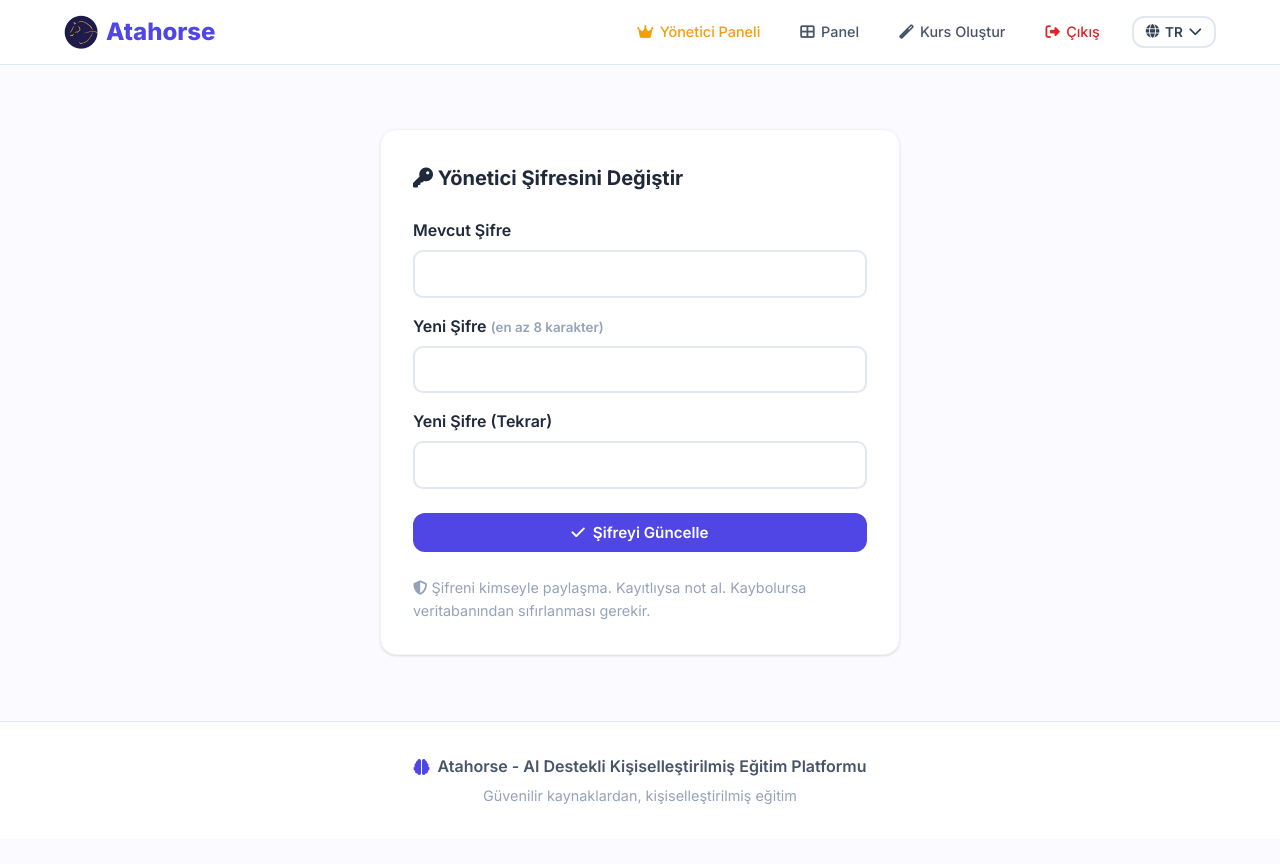
After one commit to ByBlackbird/atahorse, a Flask app: page /admin/change-password in a window 1280 px wide. The commit adds this page. Run offline with Flask 3, Linux system fonts and the light colour scheme; a user stored in the database is signed in.

Commit message:
Add files via upload

```diff
--- a/static/css/style.css
+++ b/static/css/style.css
@@ -1625,3 +1625,6 @@ body{background:#FBFAFF}
 .free-quota a{margin-left:auto}
 
 @media(max-width:700px){.ob-cards{grid-template-columns:1fr}.hero-stats{gap:1.25rem}.pricing-grid{gap:2.5rem}.price-card.featured{transform:none}}
+
+/* Marka: hero uzun logo */
+.hero-brand-logo{width:min(420px,82%);height:auto;display:block;margin:0 auto 1.5rem}
--- /dev/null
+++ b/templates/admin/change_password.html
@@ -0,0 +1,30 @@
+{% extends "base.html" %}
+{% block title %}{{ _("Şifre Değiştir") }} - Atahorse{% endblock %}
+{% block content %}
+<div class="dashboard">
+    <div class="setup-section" style="max-width:520px;margin:2rem auto">
+        <h2><i class="fas fa-key"></i> {{ _("Yönetici Şifresini Değiştir") }}</h2>
+        <form method="POST" action="{{ url_for('admin_change_password') }}" style="display:flex;flex-direction:column;gap:1rem;margin-top:1.5rem">
+            <div>
+                <label style="display:block;font-weight:600;margin-bottom:.4rem">{{ _("Mevcut Şifre") }}</label>
+                <input type="password" name="current_password" required autocomplete="current-password"
+                    style="width:100%;padding:.8rem 1rem;border:2px solid var(--gray-200);border-radius:10px;font-size:1rem">
+            </div>
+            <div>
+                <label style="display:block;font-weight:600;margin-bottom:.4rem">{{ _("Yeni Şifre") }} <small style="color:var(--gray-400)">(en az 8 karakter)</small></label>
+                <input type="password" name="new_password" required minlength="8" autocomplete="new-password"
+                    style="width:100%;padding:.8rem 1rem;border:2px solid var(--gray-200);border-radius:10px;font-size:1rem">
+            </div>
+            <div>
+                <label style="display:block;font-weight:600;margin-bottom:.4rem">{{ _("Yeni Şifre (Tekrar)") }}</label>
+                <input type="password" name="confirm_password" required minlength="8" autocomplete="new-password"
+                    style="width:100%;padding:.8rem 1rem;border:2px solid var(--gray-200);border-radius:10px;font-size:1rem">
+            </div>
+            <button class="btn btn-primary" type="submit" style="margin-top:.5rem"><i class="fas fa-check"></i> {{ _("Şifreyi Güncelle") }}</button>
+        </form>
+        <p style="margin-top:1.5rem;color:var(--gray-400);font-size:.9rem">
+            <i class="fas fa-shield-alt"></i> {{ _("Şifreni kimseyle paylaşma. Kayıtlıysa not al. Kaybolursa veritabanından sıfırlanması gerekir.") }}
+        </p>
+    </div>
+</div>
+{% endblock %}
--- a/templates/admin/dashboard.html
+++ b/templates/admin/dashboard.html
@@ -3,7 +3,9 @@
 {% block content %}
 <div class="dashboard">
     <div class="dashboard-header">
-        <div class="welcome-section"><h1><i class="fas fa-crown" style="color:var(--warning)"></i> {{ tr('admin_panel') }}</h1></div>
+        <div class="welcome-section"><h1><i class="fas fa-crown" style="color:var(--warning)"></i> {{ tr('admin_panel') }}</h1>
+            <a href="{{ url_for('admin_change_password') }}" class="btn btn-outline btn-sm" style="margin-top:.6rem"><i class="fas fa-key"></i> {{ _("Şifre Değiştir") }}</a>
+        </div>
         <div class="status-cards" style="grid-template-columns:repeat(auto-fit,minmax(180px,1fr))">
             <div class="status-card"><i class="fas fa-users"></i><div><span class="status-label">{{ tr('members') }}</span><span class="status-value">{{ total_users }}</span></div></div>
             <div class="status-card"><i class="fas fa-crown" style="color:var(--warning);background:#fef3c7"></i><div><span class="status-label">{{ tr('premium_users') }}</span><span class="status-value">{{ premium }}</span></div></div>
--- a/templates/index.html
+++ b/templates/index.html
@@ -4,6 +4,7 @@
 <!-- HERO -->
 <section class="hero v3">
     <div class="hero-content">
+        <img src="{{ url_for('static', filename='img/brand-logo.png') }}" alt="Atahorse" class="hero-brand-logo">
         <span class="hero-badge"><i class="fas fa-sparkles"></i> {{ _("AI destekli kişisel eğitim") }}</span>
         <h1 class="hero-title">{{ _("Beynin için") }}<br><span class="gradient-text">{{ _("özel müfredat") }}</span></h1>
         <p class="hero-subtitle">{{ _("Atahorse; tüm güvenilir kaynakları tarar, öğrenme stiline göre yapılandırır ve senin anlayacağın dille öğretir. Araştırma yükünü alır, seni yetkinleştirir.") }}</p>
```
Also changed, not shown: static/img/brand-logo.png (added), static/img/favicon.png, static/img/logo.png.
